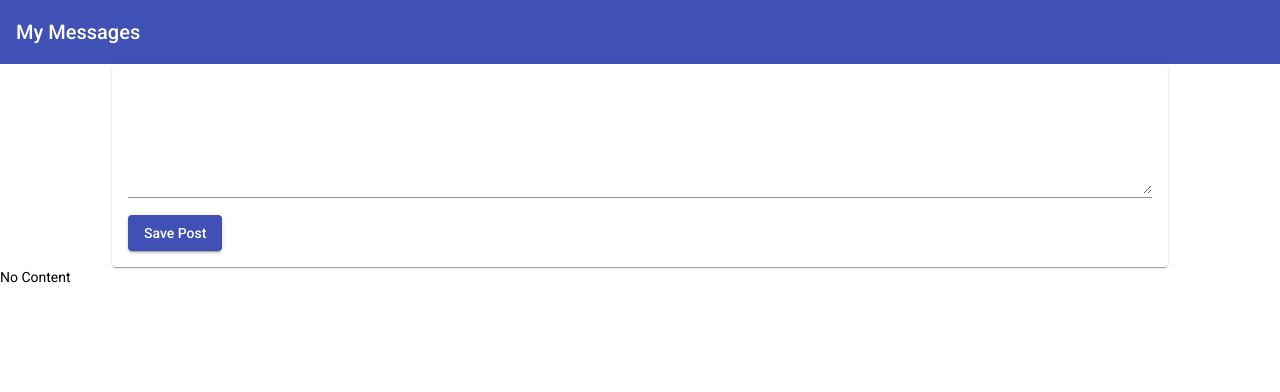
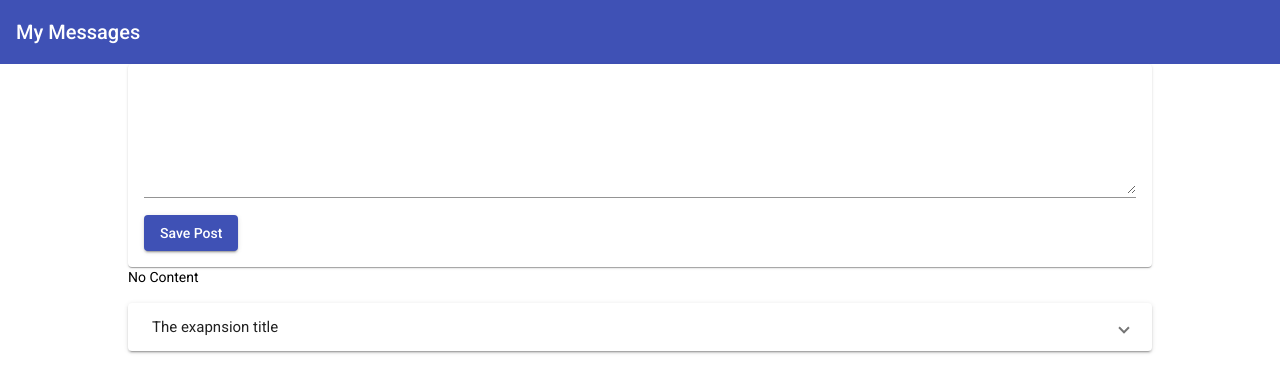
Before and after one commit to IsmailIbrahim84/MEANDemo, an Angular app: page / in a window 1280 px wide. Shown: the top 392 px of the page. Built offline with nearby package versions, Linux system fonts and the light colour scheme.

Commit message:
Adding post-list component

```diff
--- a/src/app/Posts/Post-Create/post-create.component.css
+++ b/src/app/Posts/Post-Create/post-create.component.css
@@ -1,8 +1,3 @@
-mat-card {
-  width: 80%;
-  margin:auto;
-}
-
 mat-form-field,textarea {
 width: 100%;
 }
--- /dev/null
+++ b/src/app/Posts/Post-List/post-list.component.css
@@ -0,0 +1,5 @@
+:host
+{
+  display: block;
+  margin-top: 1rem;
+}
--- /dev/null
+++ b/src/app/Posts/Post-List/post-list.component.html
@@ -0,0 +1,8 @@
+<mat-accordion>
+  <mat-expansion-panel>
+    <mat-expansion-panel-header>
+The exapnsion title
+    </mat-expansion-panel-header>
+    <p>I'm in an expansion panel!</p>
+  </mat-expansion-panel>
+</mat-accordion>
--- /dev/null
+++ b/src/app/Posts/Post-List/post-list.component.ts
@@ -0,0 +1,19 @@
+import { Component, OnInit } from '@angular/core';
+
+@Component({
+  selector: 'app-post-list',
+  templateUrl: './post-list.component.html',
+  styleUrls: ['./post-list.component.css']
+})
+export class PostListComponent implements OnInit {
+  post = [
+    {title:"First Post",content:"This is the fist post."},
+    {title:"Second Post",content:"This is the second post."},
+    {title:"Thrid Post",content:"This is the third post."},
+  ]
+  constructor() { }
+
+  ngOnInit(): void {
+  }
+
+}
--- a/src/app/app.component.css
+++ b/src/app/app.component.css
@@ -1,3 +1,5 @@
 main {
-  margin: top 1rem; ;
+  margin: top 1rem;
+  width: 80%;
+  margin: auto;
 }
--- a/src/app/app.component.html
+++ b/src/app/app.component.html
@@ -1,3 +1,5 @@
 <app-header></app-header>
 <main>
-<app-post-create></app-post-create></main>
+<app-post-create></app-post-create>
+<app-post-list></app-post-list>
+</main>
--- a/src/app/app.module.ts
+++ b/src/app/app.module.ts
@@ -11,14 +11,19 @@
 import {MatButtonModule} from '@angular/material/button';
 import { HeaderComponent } from './header/header.component';
 import {MatToolbarModule} from '@angular/material/toolbar';
+import { PostListComponent } from './Posts/Post-List/post-list.component';
+import {MatExpansionModule} from '@angular/material/expansion';
+
 @NgModule({
   declarations: [
     AppComponent,
     PostCreateComponent,
-    HeaderComponent
+    HeaderComponent,
+    PostListComponent
   ],
   imports: [
-    BrowserModule,FormsModule, BrowserAnimationsModule,MatInputModule,MatCardModule,MatButtonModule,MatToolbarModule
+    BrowserModule, FormsModule, BrowserAnimationsModule, MatInputModule,
+    MatCardModule, MatButtonModule, MatToolbarModule, MatExpansionModule
   ],
   providers: [],
   bootstrap: [AppComponent]
```
Also changed, not shown: 1 other file (tests, documents, lock files or other folders).
